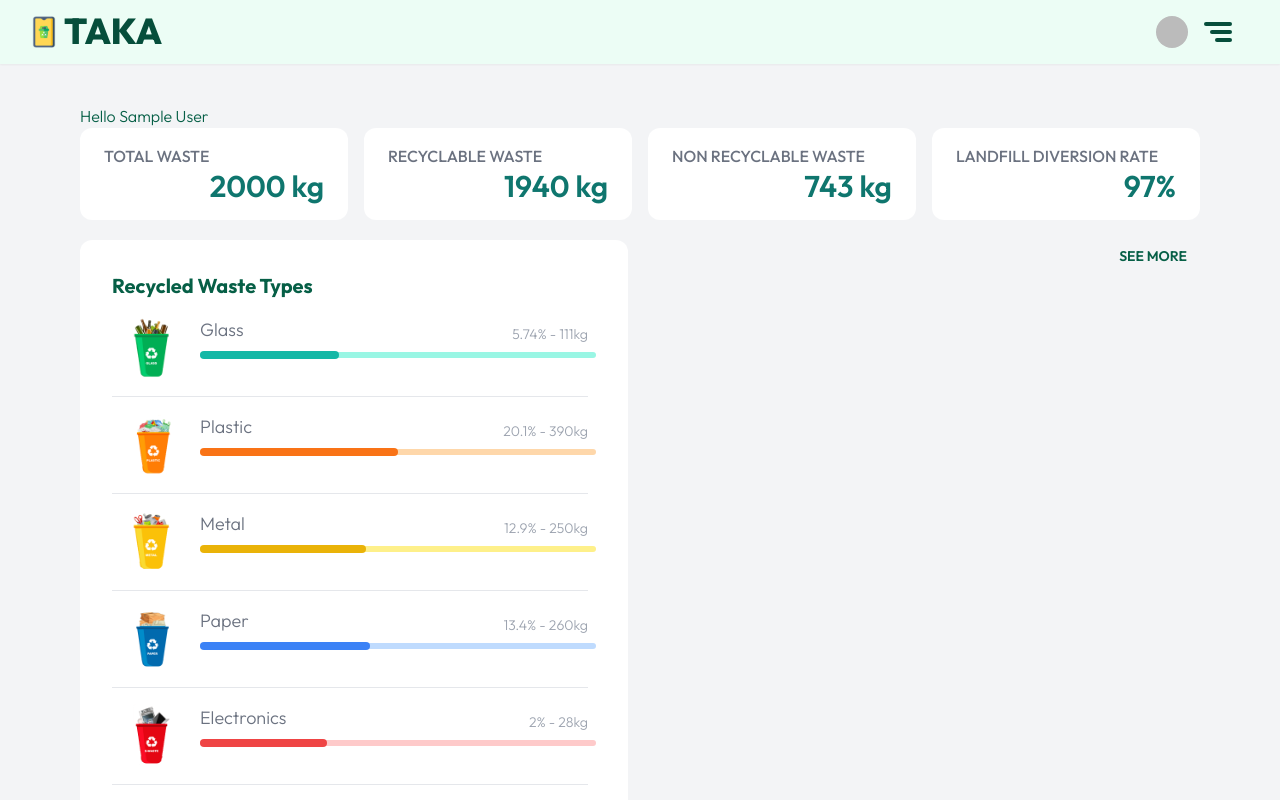
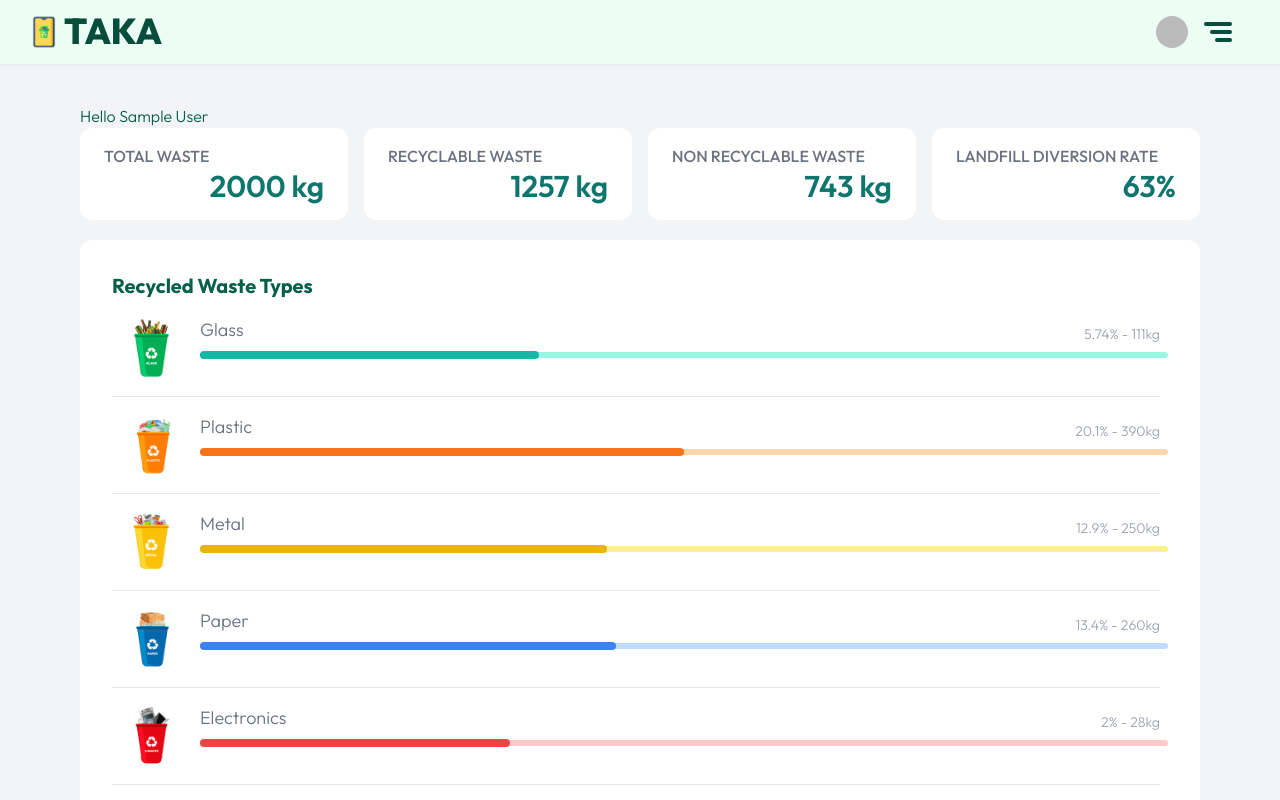
Before and after one commit to acousticintel/takaDash, a Next.js app: page / in a window 1280 px wide. Shown: the top 800 px of the page. Built offline with nearby package versions, Linux system fonts and the light colour scheme; no server answers; sample sign-in values are in the browser's storage.

Commit message:
data update

```diff
--- a/components/stats/index.js
+++ b/components/stats/index.js
@@ -11,7 +11,7 @@ export default function Stats() {
       </div>
       <div className="stat">
         <h6>Recyclable Waste</h6>
-        <h5>1940 kg</h5>
+        <h5>1257 kg</h5>
       </div>
       <div className="stat">
         <h6>Non Recyclable Waste</h6>
@@ -19,7 +19,7 @@ export default function Stats() {
       </div>
       <div className="stat">
         <h6>Landfill diversion rate</h6>
-        <h5>97%</h5>
+        <h5>63%</h5>
       </div>
     </div>
   );
--- a/styles/graphSec.css
+++ b/styles/graphSec.css
@@ -1,5 +1,5 @@
 .dash__graphs{
-  @apply grid grid-cols-1 xl:grid-cols-2 gap-6 my-5;
+  @apply grid grid-cols-1 gap-6 my-5 w-full;
 }
 
 .dash__graph{
```
